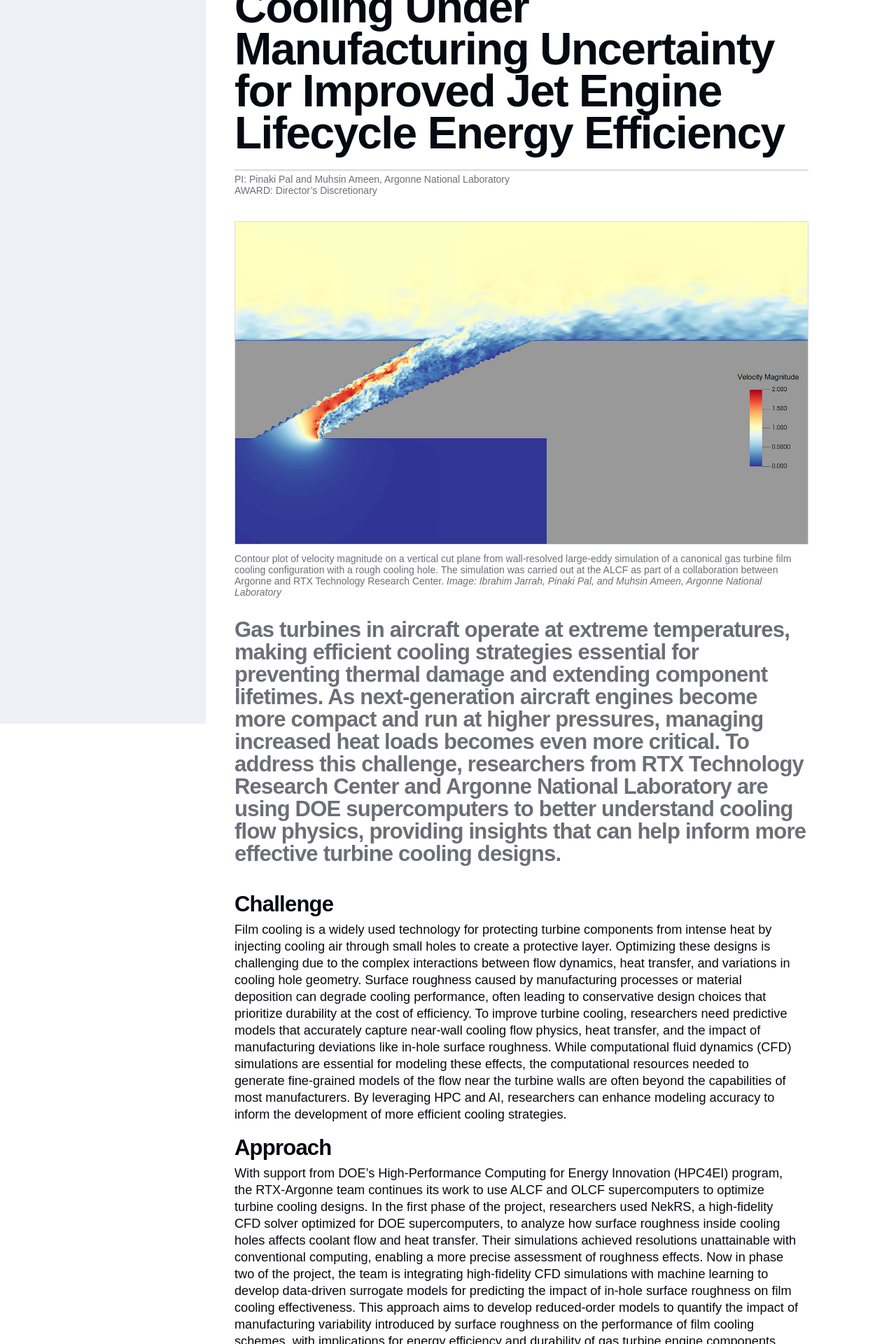
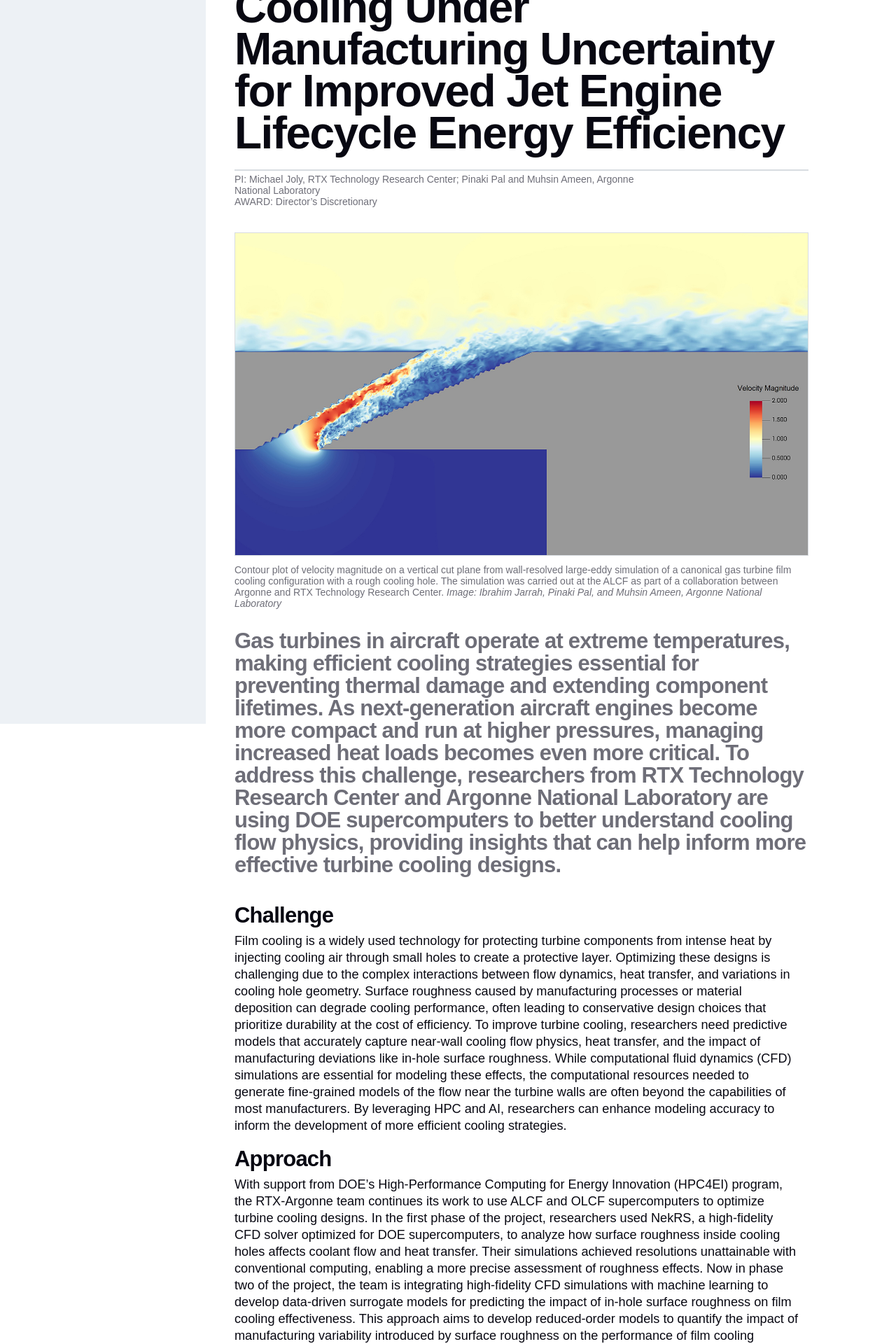
Before and after one commit to argonne-lcf/AR2024, a Jekyll site: the page built from _highlights/05pal.md, in a window 1280 px wide. Shown: the part 310-2230 px from the top of the page at 70% size. Built offline with Jekyll 4.4.1, drawn with Linux system fonts in a browser that asks for light colours; some web fonts are replaced.

Commit message:
Update 05pal.md

```diff
--- a/_highlights/05pal.md
+++ b/_highlights/05pal.md
@@ -5,7 +5,7 @@ theme: white
 permalink: 'science/highlights/pal'
 
 title: 'Robust Gas Turbine Film Cooling Under Manufacturing Uncertainty for Improved Jet Engine Lifecycle Energy Efficiency'
-pi: 'Pinaki Pal and Muhsin Ameen, Argonne National Laboratory'
+pi: 'Michael Joly, RTX Technology Research Center; Pinaki Pal and Muhsin Ameen, Argonne National Laboratory'
 award: 'Director’s Discretionary'
 systems: 'Polaris'
 field: 'Engineering'
```
